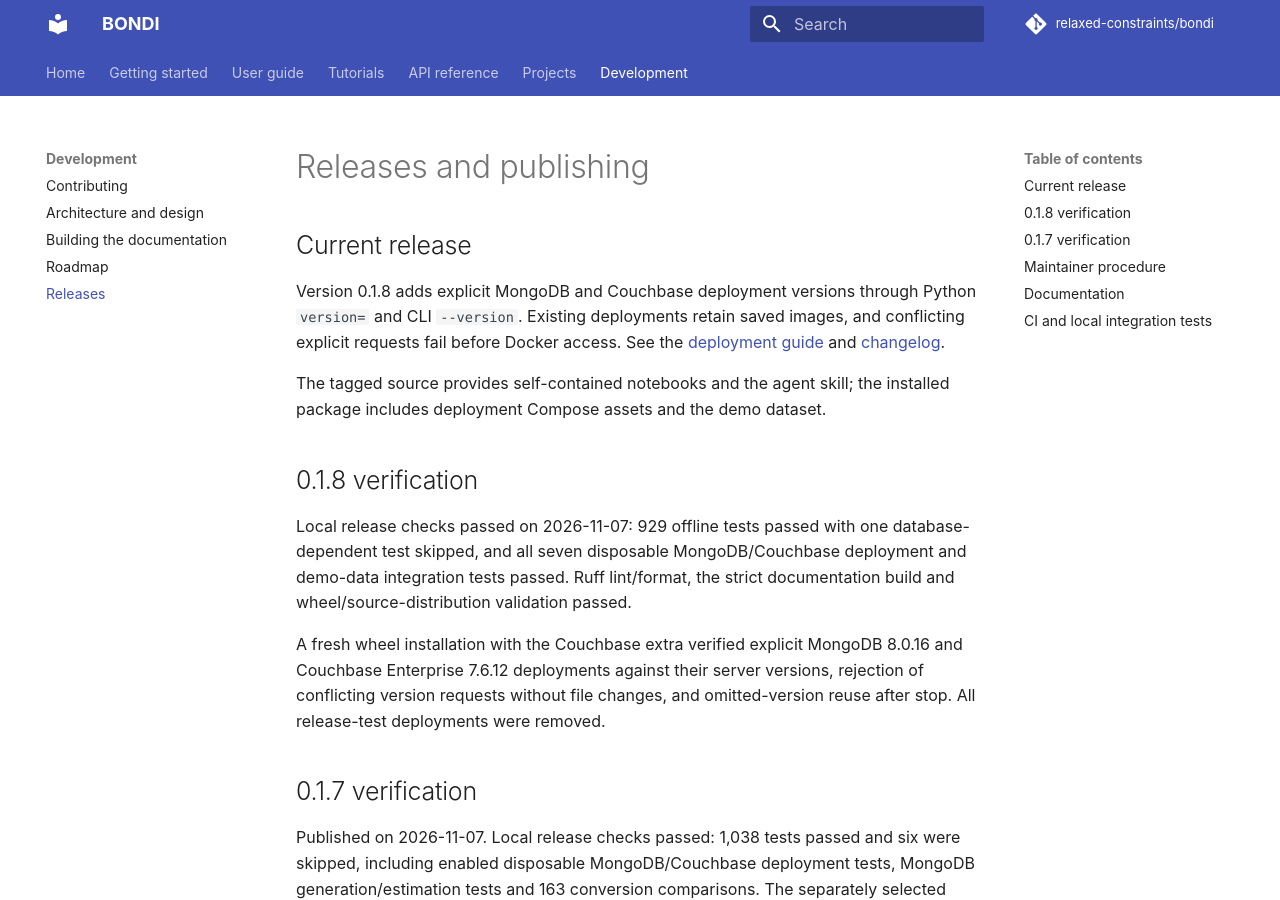
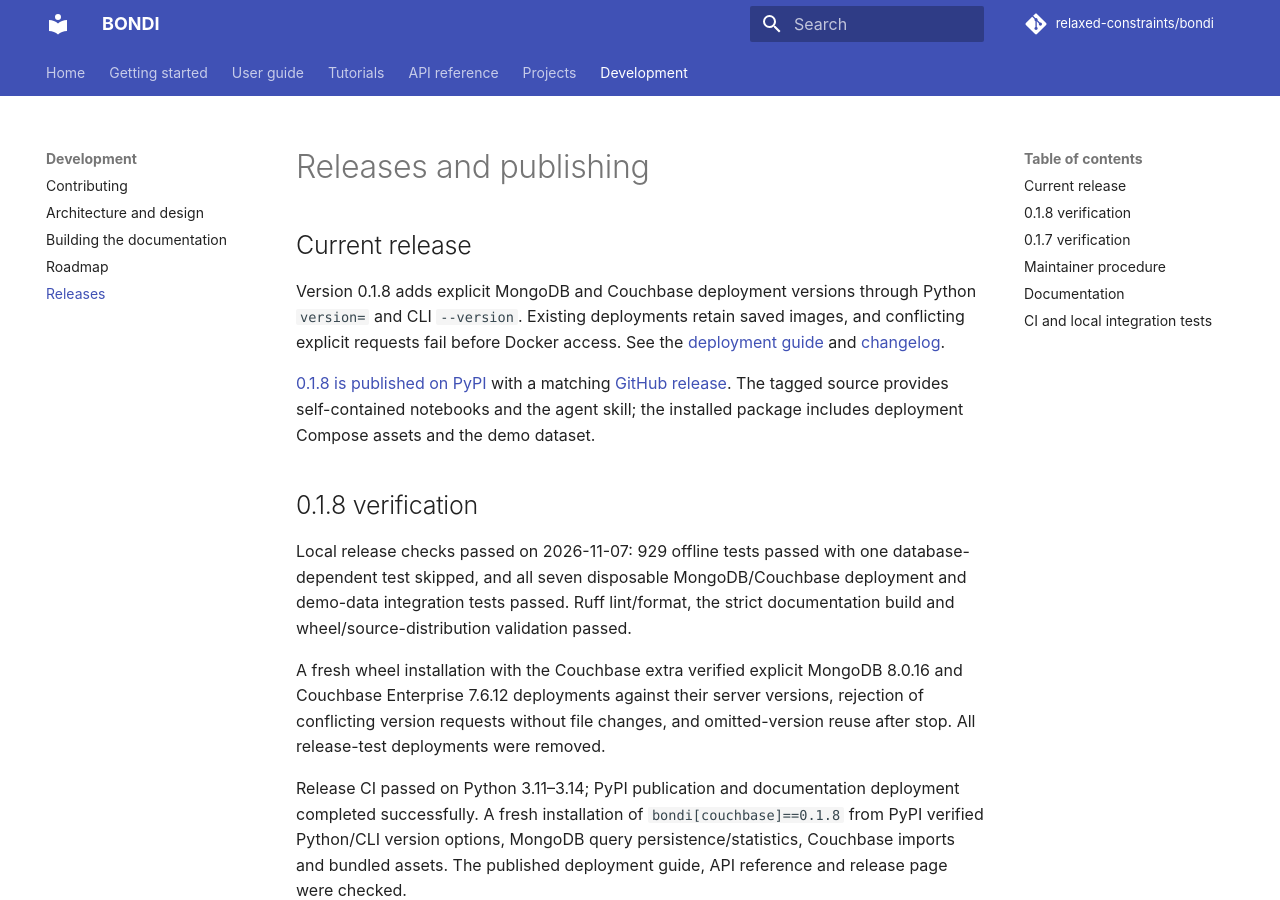
Before and after one commit to relaxed-constraints/bondi, an MkDocs documentation site: the page built from docs/releases.md, in a window 1280 px wide and 900 px high. Built offline with MkDocs 1.6.1 and Material for MkDocs 9.7.7, drawn with Linux system fonts in a browser that asks for light colours; comment, search, counter and statistics services are not loaded.

Commit message:
Record verified BONDI 0.1.8 publication

```diff
--- a/docs/releases.md
+++ b/docs/releases.md
@@ -8,6 +8,8 @@ and conflicting explicit requests fail before Docker access. See the
 [deployment guide](deployment.md#database-versions) and
 [changelog](https://github.com/relaxed-constraints/bondi/blob/main/CHANGELOG.md).
 
+[0.1.8 is published on PyPI](https://pypi.org/project/bondi/0.1.8/) with a matching
+[GitHub release](https://github.com/relaxed-constraints/bondi/releases/tag/v0.1.8).
 The tagged source provides self-contained notebooks and the agent skill; the
 installed package includes deployment Compose assets and the demo dataset.
 
@@ -22,6 +24,12 @@ A fresh wheel installation with the Couchbase extra verified explicit MongoDB
 8.0.16 and Couchbase Enterprise 7.6.12 deployments against their server versions,
 rejection of conflicting version requests without file changes, and omitted-version
 reuse after stop. All release-test deployments were removed.
+
+Release CI passed on Python 3.11–3.14; PyPI publication and documentation deployment
+completed successfully. A fresh installation of `bondi[couchbase]==0.1.8` from PyPI
+verified Python/CLI version options, MongoDB query persistence/statistics, Couchbase
+imports and bundled assets. The published deployment guide, API reference and
+release page were checked.
 
 ## 0.1.7 verification
 
```
